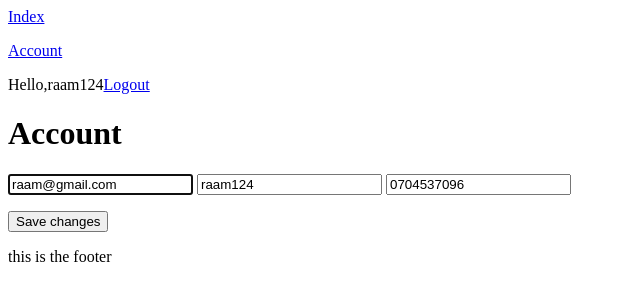
After one commit to snrakshana/RentAppLatest, a Django app: page /account/account in a window 1280 px wide. The commit adds this page. Shown: the top 301 px of the page, without its empty margins (0-640 px from the left). Run offline with Django 3.2, Linux system fonts and the light colour scheme; a user stored in the database is signed in.

Commit message:
second commit

```diff
--- a/RentApp/urls.py
+++ b/RentApp/urls.py
@@ -21,5 +21,8 @@ from account.views import registration_view
 urlpatterns = [
     path('admin/', admin.site.urls),
     path('personal/',include('personal.urls')),
-    path('register/',registration_view,name= 'register')
+    path('account/',include('account.urls')),
+
+
+
 ]
--- a/account/forms.py
+++ b/account/forms.py
@@ -1,5 +1,5 @@
 from django import forms
-from django.contrib.auth.forms import UserCreationForm
+from django.contrib.auth.forms import UserCreationForm,authenticate
 
 from account.models import User
 
@@ -9,3 +9,44 @@ class RegistrationForm(UserCreationForm):
     class Meta:
         model = User
         fields = ('email','username','cnumber','password1','password2')
+
+
+class LoginForm(forms.ModelForm):
+
+	password = forms.CharField(label='Password', widget=forms.PasswordInput)
+
+	class Meta:
+		model = User
+		fields = ('email', 'password')
+
+	def clean(self):
+		if self.is_valid():
+			email = self.cleaned_data['email']
+			password = self.cleaned_data['password']
+			if not authenticate(email=email, password=password):
+				raise forms.ValidationError("Invalid login")
+
+class AccountUpdateForm(forms.ModelForm):
+
+	class Meta:
+		model = User
+		fields = ('email', 'username','cnumber' )
+
+	def clean_email(self):
+		email = self.cleaned_data['email']
+		try:
+			account = User.objects.exclude(pk=self.instance.pk).get(email=email)
+		except User.DoesNotExist:
+			return email
+		raise forms.ValidationError('Email "%s" is already in use.' % account)
+
+	def clean_username(self):
+		username = self.cleaned_data['username']
+		try:
+			account = User.objects.exclude(pk=self.instance.pk).get(username=username)
+		except User.DoesNotExist:
+			return username
+		raise forms.ValidationError('Username "%s" is already in use.' % username)
+
+	def cnumber(self):
+		account = User.objects.exclude(pk=self.instance.pk).get(cnumber=cnumber)
--- /dev/null
+++ b/account/templates/account/account.html
@@ -0,0 +1,47 @@
+ {% extends 'personal/base.html' %}
+
+
+{% block content %}
+
+<form class="form-signin" method="post">{% csrf_token %}
+
+  <h1 class="h3 mb-3 font-weight-normal">Account</h1>
+
+  <input type="email" name="email" id="inputEmail" class="form-control" placeholder="Email address" required autofocus value={{account_form.initial.email}}>
+
+  <input type="text" name="username" id="inputUsername" class="form-control" placeholder="Username" required
+  value="{{account_form.initial.username}}">
+
+  <input type="text" name="cnumber" id="inputcnumber" class="form-control" placeholder="Contact Number" required
+  value="{{account_form.initial.cnumber}}">
+
+  {% for field in account_form %}
+      <p>
+        {% for error in field.errors %}
+          <p style="color: red">{{ error }}</p>
+        {% endfor %}
+      </p>
+  {% endfor %}
+  {% if account_form.non_field_errors %}
+    <div style="color: red">
+      <p>{{account_form.non_field_errors}}</p>
+    </div>
+
+  {% endif %}
+
+  {% if success_message %}
+    <p style="color:green; text-align: center;">{{success_message}}</p>
+  {% endif  %}
+
+  <button class="btn btn-lg btn-primary btn-block" type="submit">Save changes</button>
+
+</form>
+
+
+
+
+
+
+
+
+{% endblock content %}
--- /dev/null
+++ b/account/urls.py
@@ -0,0 +1,13 @@
+from django.urls import path, include
+from django.contrib.auth import views as auth_views
+from . import views
+
+
+
+urlpatterns = [
+    path('register',views.registration_view, name = "register"),
+    path('logout',views.logout_view, name = "logout"),
+    path('login',views.login_view, name = "login"),
+    path('account',views.account_view, name = "account"),
+
+]
--- a/account/views.py
+++ b/account/views.py
@@ -1,7 +1,8 @@
 from django.shortcuts import render,redirect,HttpResponse,reverse
-from django.contrib.auth import login,authenticate
+from django.contrib.auth import login,authenticate,logout
+from django.core.exceptions import ValidationError
 
-from account.forms import RegistrationForm
+from account.forms import RegistrationForm, LoginForm , AccountUpdateForm
 
 def registration_view(request):
 	context = {}
@@ -21,3 +22,67 @@ def registration_view(request):
 		form = RegistrationForm()
 		context['registration_form'] = form
 	return render(request, 'account/register.html', context)
+
+
+def logout_view(request):
+	logout(request)
+	return redirect(reverse('index'))
+
+def login_view(request):
+
+	context = {}
+
+	user = request.user
+	if user.is_authenticated:
+		return redirect(reverse('index'))
+
+	if request.POST:
+		form = LoginForm(request.POST)
+		if form.is_valid():
+			email = request.POST['email']
+			password = request.POST['password']
+			user = authenticate(email=email, password=password)
+
+			if user:
+				login(request, user)
+				return redirect(reverse('index'))
+
+	else:
+		form = LoginForm()
+
+	context['login_form'] = form
+
+	# print(form)
+	return render(request, "account/login.html", context)
+
+def account_view(request):
+
+	if not request.user.is_authenticated:
+			return redirect("login")
+
+	context = {}
+	if request.POST:
+		form = AccountUpdateForm(request.POST, instance=request.user)
+		if form.is_valid():
+			form.initial = {
+					"email": request.POST['email'],
+					"username": request.POST['username'],
+					"cnumber":  request.POST['cnumber'],
+			}
+			form.save()
+			context['success_message'] = "Updated"
+	else:
+		form = AccountUpdateForm(
+
+			initial={
+					"email": request.user.email,
+					"username": request.user.username,
+					"cnumber" : request.user.cnumber,
+				}
+			)
+
+	context['account_form'] = form
+
+
+
+	return render(request, "account/account.html", context)
--- a/personal/templates/personal/base.html
+++ b/personal/templates/personal/base.html
@@ -1,6 +1,14 @@
 <html>
     <head>
         <title>This is the title</title>
+        {% if request.user.is_authenticated %}
+            <p><a href="{% url 'index' %}">Index</a></p>
+            <p><a href="{% url 'account' %}">Account</a></p>
+            <p>Hello,{{request.user.username}}<a href="{% url 'logout' %}">Logout</a></p>
+        {% else %}
+            <p><a href="{% url 'index' %}">Index</a></p>
+            <p><a href="{% url 'register' %}">Register</a></p><p><a href="{% url 'login' %}">Login</a></p>
+        {% endif %}
     </head>
     <body>
     {% block content %}
--- a/personal/templates/personal/index.html
+++ b/personal/templates/personal/index.html
@@ -2,9 +2,12 @@
 
 {% block content %}
 
-
+<h2>Registered Users</h2>
 {% for user in users %}
     {{user.email}}
     {{user.cnumber}}
 {% endfor %}
+
+
+
 {% endblock content %}
```
Also changed, not shown: account/templates/account/login.html (added, +35 -0 lines), db.sqlite3.
